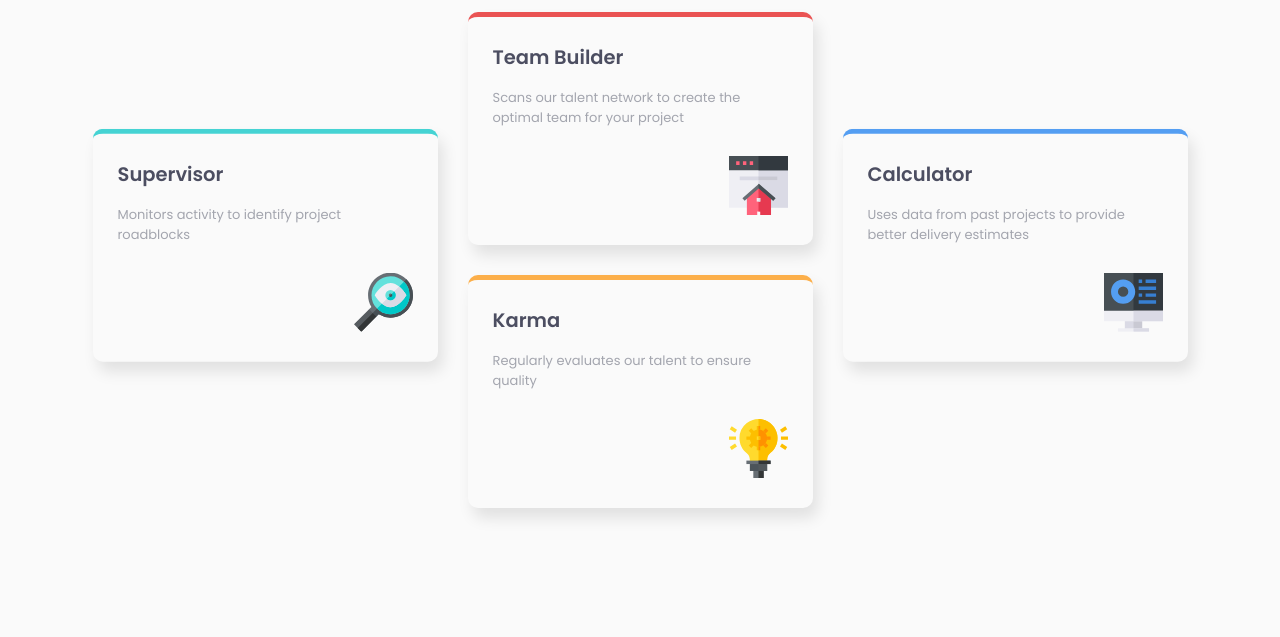
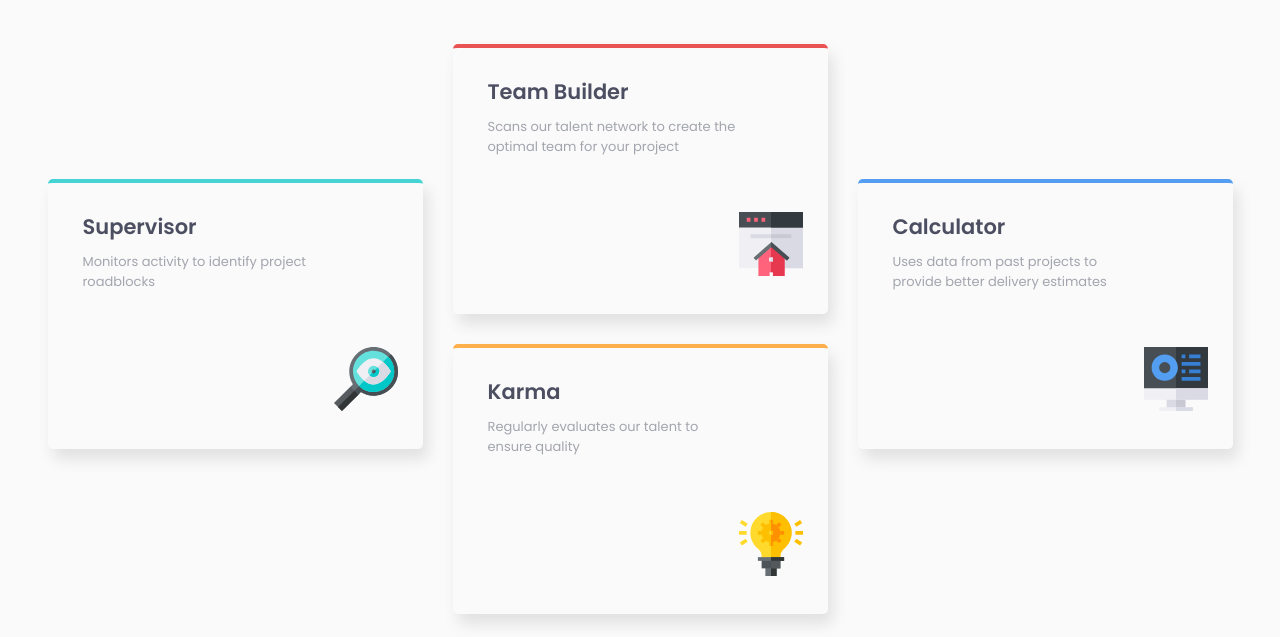
Before and after one commit to MathyNBS/four-card, a plain HTML site: page src/four-card.html in a window 1280 px wide. Shown: the part 197-834 px from the top of the page. Before the commit the page ends 800 px from the top, so only its background shows below. Drawn offline with Linux system fonts and the light colour scheme.

Commit message:
Redução de Código e Correções

```diff
--- a/src/four-card.html
+++ b/src/four-card.html
@@ -24,42 +24,42 @@
         </div>
 
         <div class="container">
-            <div class="supervisor box-push">
-                <div class="supervisor-text">
+            <div class="box supervisor box-push">
+                <div class="box-text">
                     <h2>Supervisor</h2>
                     <p>Monitors activity to identify project roadblocks</p>
                 </div>
-                <div class="supervisor-img">
+                <div class="box-img">
                     <img src="/images/icon-supervisor.svg" alt="Supervisor">
                 </div>
             </div>
 
-            <div class="team-builder">
-                <div class="team-builder-text">
+            <div class="box team-builder">
+                <div class="box-text">
                     <h2>Team Builder</h2>
                     <p>Scans our talent network to create the optimal team for your project</p>
                 </div>
-                <div class="team-builder-img">
+                <div class="box-img">
                     <img src="/images/icon-team-builder.svg" alt="Team Builder">
                 </div>
             </div>
 
-            <div class="calculator box-push">
-                <div class="calculator-text">
+            <div class="box calculator box-push">
+                <div class="box-text">
                     <h2>Calculator</h2>
                     <p>Uses data from past projects to provide better delivery estimates</p>
                 </div>
-                <div class="calculator-img">
+                <div class="box-img">
                     <img src="/images/icon-calculator.svg" alt="Calculator">
                 </div>
             </div>
 
-            <div class="karma">
-                <div class="karma-text">
+            <div class="box karma">
+                <div class="box-text">
                     <h2>Karma</h2>
                     <p>Regularly evaluates our talent to ensure quality</p>
                 </div>
-                <div class="karma-img">
+                <div class="box-img">
                     <img src="/images/icon-karma.svg" alt="Karma">
                 </div>
             </div>
--- a/src/style.css
+++ b/src/style.css
@@ -16,9 +16,10 @@ main {
 }
 
 h1 {
-    font-size: 37px;
+    font-size: 39px;
     font-weight: 200;
     color: hsl(234, 12%, 34%);
+    margin: 22px 0 0 0;
 }
 
 span {
@@ -26,22 +27,21 @@ span {
 }
 
 h2 {
+    font-size: 21px;
     font-weight: 600;
     color: hsl(234, 12%, 34%);
+    margin: 18px 0 0 0;
 }
 
 p {
     font-weight: 400;
     color: hsl(229, 6%, 66%);
-}
-
-img {
-    width: 20%;
+    margin: 16px 0 55px 0;
 }
 
 .main-text {
     text-align: center;
-    width: 28%;
+    width: 30%;
 }
 
 .container {
@@ -51,84 +51,46 @@ img {
     max-width: 1440px;
 }
 
-.supervisor {
-    padding: 10px 25px 30px 25px;
-    border-top: 5px solid hsl(180, 62%, 55%);
-    border-radius: 10px;
+.box {
+    padding: 10px 25px 30px 35px;
+    border-radius: 5px;
     box-shadow: 5px 10px 15px rgba(0, 0, 0, 0.1);
     margin: 15px;
-    width: 23em;
+    height: 18em;
+    width: 25em;
 }
 
-.supervisor-text {
-    width: 100%;
-    font-size: 13px;
+.box.supervisor {
+    border-top: 4px solid hsl(180, 62%, 55%);
 }
 
-.supervisor-img {
+.box.team-builder {
+    border-top: 4px solid hsl(0, 78%, 62%);
+}
+
+.box.karma {
+    border-top: 4px solid hsl(34, 97%, 64%);
+}
+
+.box.calculator {
+    border-top: 4px solid hsl(212, 86%, 64%);
+}
+
+.box-text {
+    width: 92%;
+    font-size: 15px;
+}
+
+.box p {
+    font-size: 13px;
+    margin: 10px 0 10px;
+    padding-right: 40px;
+}
+
+.box-img {
     display: flex;
     justify-content: right;
-    padding: 15px 0 0 0;
-}
-
-.team-builder {
-    padding: 10px 25px 30px 25px;
-    border-top: 5px solid hsl(0, 78%, 62%);
-    border-radius: 10px;
-    box-shadow: 5px 10px 15px rgba(0, 0, 0, 0.1);
-    margin: 15px;
-    width: 23em;
-}
-
-.team-builder-text {
-    width: 100%;
-    font-size: 13px;
-}
-
-.team-builder-img {
-    display: flex;
-    justify-content: right;
-    padding: 15px 0 0 0;
-}
-
-.karma {
-    padding: 10px 25px 30px 25px;
-    border-top: 5px solid hsl(34, 97%, 64%);
-    border-radius: 10px;
-    box-shadow: 5px 10px 15px rgba(0, 0, 0, 0.1);
-    margin: 15px;
-    width: 23em;
-}
-
-.karma-text {
-    width: 100%;
-    font-size: 13px;
-}
-
-.karma-img {
-    display: flex;
-    justify-content: right;
-    padding: 15px 0 0 0;
-}
-
-.calculator {
-    padding: 10px 25px 30px 25px;
-    border-top: 5px solid hsl(212, 86%, 64%);
-    border-radius: 10px;
-    box-shadow: 5px 10px 15px rgba(0, 0, 0, 0.1);
-    margin: 15px;
-    width: 23em;
-}
-
-.calculator-text {
-    width: 100%;
-    font-size: 13px;
-}
-
-.calculator-img {
-    display: flex;
-    justify-content: right;
-    padding: 15px 0 0 0;
+    padding: 45px 0 0 0;
 }
 
 .box-push {
@@ -145,7 +107,7 @@ img {
     }
 }
 
-@media (max-width: 775px) {
+@media (max-width: 1230px) {
     .box-push {
         transform: translateY(0);
     }
@@ -154,3 +116,9 @@ img {
         font-size: 28px;
     }
 }
+
+@media (max-width: 775px) {
+    .main-text h1 {
+        font-size: 28px;
+    }
+}
```
